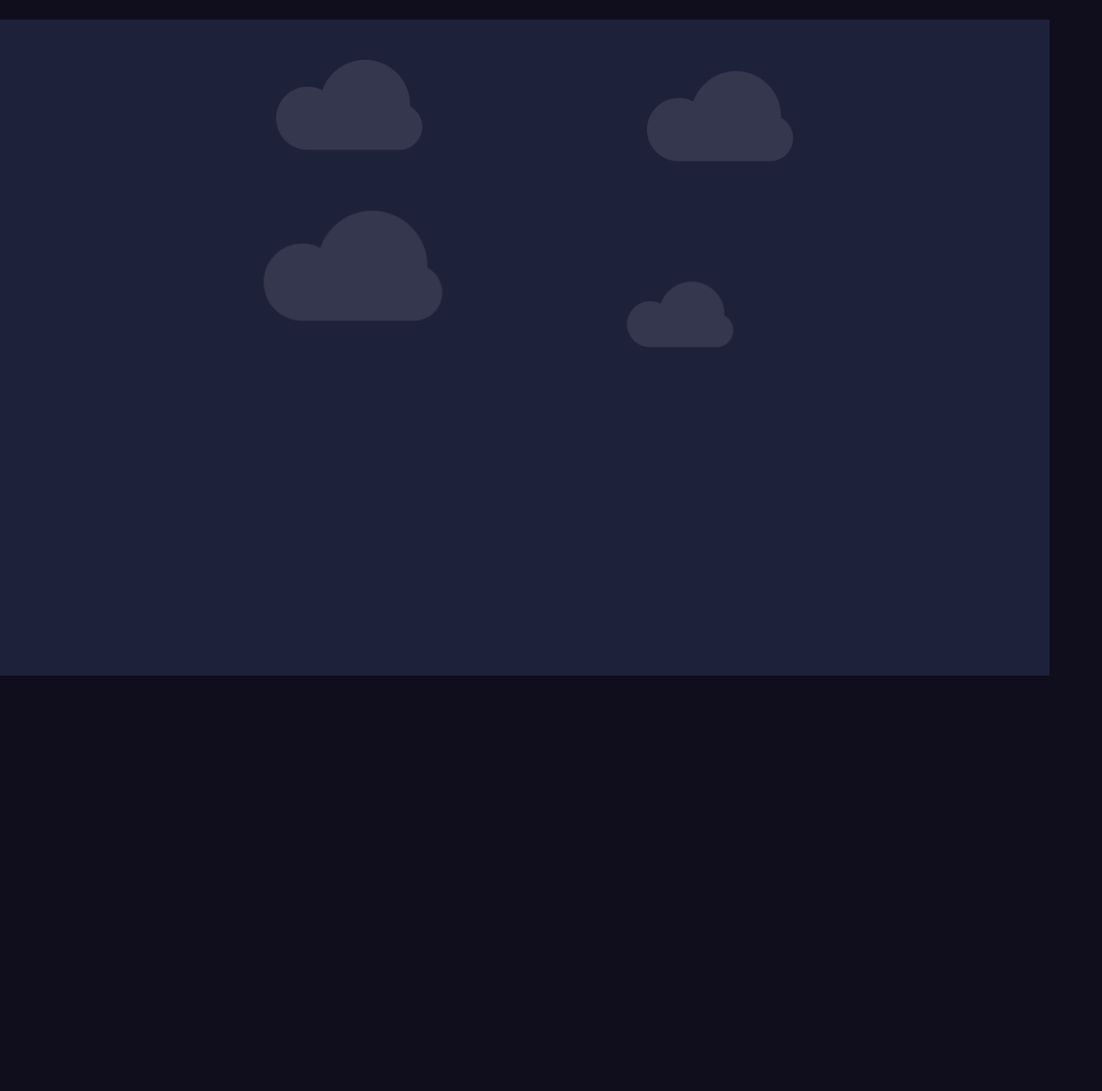
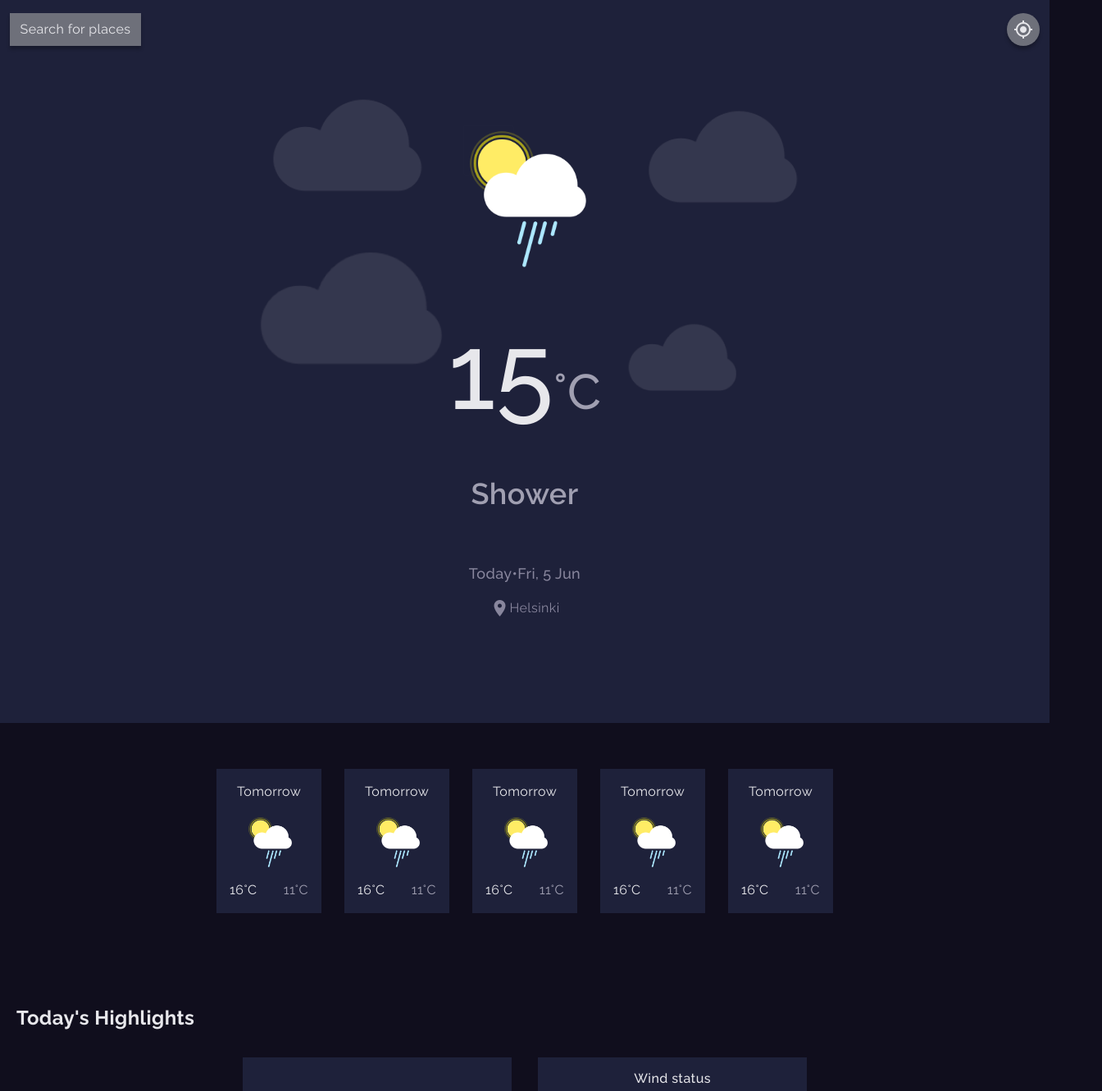
Before and after one commit to hec-lopz/weather-app, a React (Create React App) app: page / in a window 1280 px wide. Shown: the top 1331 px of the page at 82% size, 1344 px wide, since content can reach past the window. Before the commit the page ends 824 px from the top, so only its background shows below. Built offline with nearby package versions, Linux system fonts and the light colour scheme.

Commit message:
Add initial mockup

```diff
--- a/src/App.tsx
+++ b/src/App.tsx
@@ -1,16 +1,17 @@
 import React from "react";
+
+import Header from "./components/Header";
+import Highlights from "./components/Highlights";
+import CurrentWeather from "./components/CurrentWeather";
+import FutureWeather from "./components/FutureWeather";
 
 function App() {
   return (
     <>
-      <header>
-        <nav>
-          <button></button>
-        </nav>
-      </header>
-      <main className="relative w-screen min-h-screen  bg-secondary">
-        <div className="absolute bg-clouds opacity-10 bg-no-repeat bg-center bg-contain -left-16 -right-16 top-0 bottom-1/2"></div>
-      </main>
+      <Header />
+      <CurrentWeather />
+      <FutureWeather />
+      <Highlights />
     </>
   );
 }
--- /dev/null
+++ b/src/components/CurrentWeather/index.tsx
@@ -0,0 +1,28 @@
+const CurrentWeather = () => {
+  return (
+    <main className="overflow-hidden relative w-screen h-[810px] bg-secondary flex flex-col gap-y-16 items-center py-20">
+      <div className="absolute bg-clouds opacity-10 bg-no-repeat bg-top bg-contain -left-16 -right-16 top-0 bottom-1/2"></div>
+      <img className="w-[150px]" src="/Shower.png" alt="Shower" />
+      <div className="font-medium">
+        <span className="text-9xl text-white-custom ">15</span>
+        <span className="text-secondary text-6xl ">°C</span>
+      </div>
+      <span className="block text-4xl text-secondary font-semibold ">
+        Shower
+      </span>
+      <div className="flex flex-col justify-evenly items-center ">
+        <div className="text-lg text-terciary font-medium mb-4">
+          <span className="inline-block">Today</span>
+          <span className="inline-block">•</span>
+          <span className="inline-block">Fri, 5 Jun</span>
+        </div>
+        <div className="text-terciary flex items-center">
+          <span className="material-icons">location_on</span>
+          <span>Helsinki</span>
+        </div>
+      </div>
+    </main>
+  );
+};
+
+export default CurrentWeather;
--- /dev/null
+++ b/src/components/FutureWeather/index.tsx
@@ -0,0 +1,50 @@
+const FutureWeather = () => {
+  return (
+    <section className="py-14 ">
+      <ul className="flex flex-wrap justify-center gap-7 text-white-custom text-base ">
+        <li className="w-32 h-44 bg-secondary flex flex-col justify-between items-center py-4">
+          <span className="inline-block">Tomorrow</span>
+          <img className="w-14" src="/Shower.png" alt="" />
+          <div className="flex justify-around w-full">
+            <span className="">16°C</span>
+            <span className="text-secondary">11°C</span>
+          </div>
+        </li>
+        <li className="w-32 h-44 bg-secondary flex flex-col justify-between items-center py-4">
+          <span className="inline-block">Tomorrow</span>
+          <img className="w-14" src="/Shower.png" alt="" />
+          <div className="flex justify-around w-full">
+            <span className="">16°C</span>
+            <span className="text-secondary">11°C</span>
+          </div>
+        </li>
+        <li className="w-32 h-44 bg-secondary flex flex-col justify-between items-center py-4">
+          <span className="inline-block">Tomorrow</span>
+          <img className="w-14" src="/Shower.png" alt="" />
+          <div className="flex justify-around w-full">
+            <span className="">16°C</span>
+            <span className="text-secondary">11°C</span>
+          </div>
+        </li>
+        <li className="w-32 h-44 bg-secondary flex flex-col justify-between items-center py-4">
+          <span className="inline-block">Tomorrow</span>
+          <img className="w-14" src="/Shower.png" alt="" />
+          <div className="flex justify-around w-full">
+            <span className="">16°C</span>
+            <span className="text-secondary">11°C</span>
+          </div>
+        </li>
+        <li className="w-32 h-44 bg-secondary flex flex-col justify-between items-center py-4">
+          <span className="inline-block">Tomorrow</span>
+          <img className="w-14" src="/Shower.png" alt="" />
+          <div className="flex justify-around w-full">
+            <span className="">16°C</span>
+            <span className="text-secondary">11°C</span>
+          </div>
+        </li>
+      </ul>
+    </section>
+  );
+};
+
+export default FutureWeather;
--- /dev/null
+++ b/src/components/Header/index.tsx
@@ -0,0 +1,16 @@
+const Header = () => {
+  return (
+    <header className="bg-secondary  flex items-center px-3 py-4">
+      <nav className="min-h-min w-full flex justify-between ">
+        <button className="shadow-[0px_4px_4px_rgba(0,0,0,0.25)] w-40 h-10 bg-grayBtn text-white-custom">
+          Search for places
+        </button>
+        <button className="shadow-[0px_4px_4px_rgba(0,0,0,0.25)] rounded-full bg-grayBtn  w-10 h-10 grid place-items-center text-white-custom">
+          <span className="material-icons">my_location</span>
+        </button>
+      </nav>
+    </header>
+  );
+};
+
+export default Header;
--- /dev/null
+++ b/src/components/Highlights/index.tsx
@@ -0,0 +1,39 @@
+const Highlights = () => {
+  return (
+    <section className="py-14 px-5">
+      <h2 className="text-white-custom text-2xl font-bold mb-8">
+        Today's Highlights
+      </h2>
+      <ul className="grid grid-cols-[repeat(auto-fit,minmax(280px,328px))] gap-8 justify-center text-white-custom">
+        <li className="min-h-[159px] bg-secondary min-w-0 flex flex-col justify-center items-center">
+          <span className="inline-block font-medium text-base">
+            Wind status
+          </span>
+          <div>
+            <span className="text-6xl font-bold">7</span>
+
+            <span className="text-4xl font-medium">mph</span>
+          </div>
+        </li>
+        <li className="min-h-[159px] bg-secondary min-w-0 flex flex-col justify-center items-center">
+          <span className="inline-block font-medium text-base">
+            Wind status
+          </span>
+          <div>
+            <span className="text-6xl font-bold">7</span>
+
+            <span className="text-4xl font-medium">mph</span>
+          </div>
+          <div className="flex justify-between gap-2 mt-6">
+            <span className="rounded-full w-5 h-5 grid place-items-center bg-grayBtn material-icons text-xs">
+              navigation
+            </span>
+            <span>WSW</span>
+          </div>
+        </li>
+      </ul>
+    </section>
+  );
+};
+
+export default Highlights;
```
